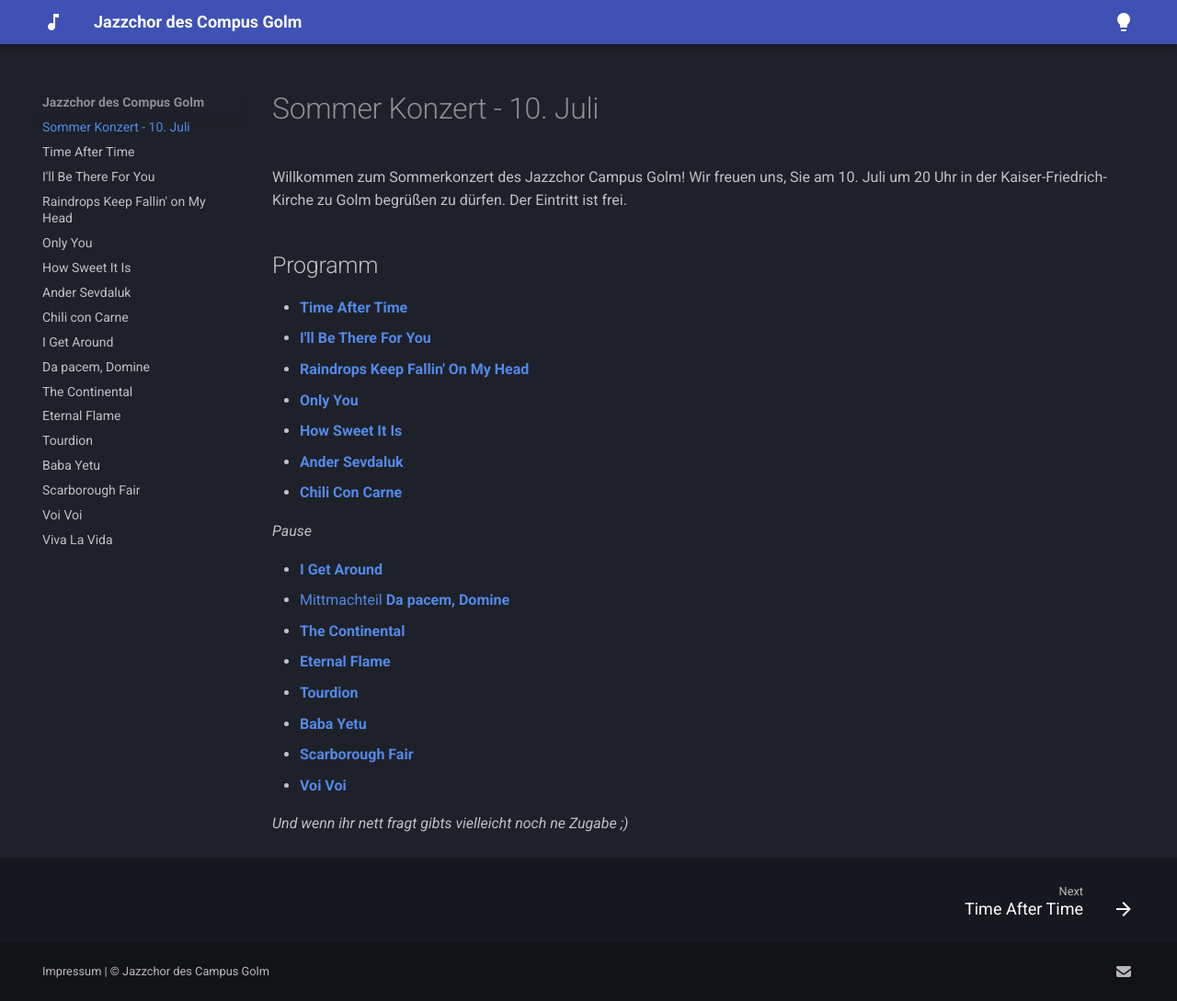
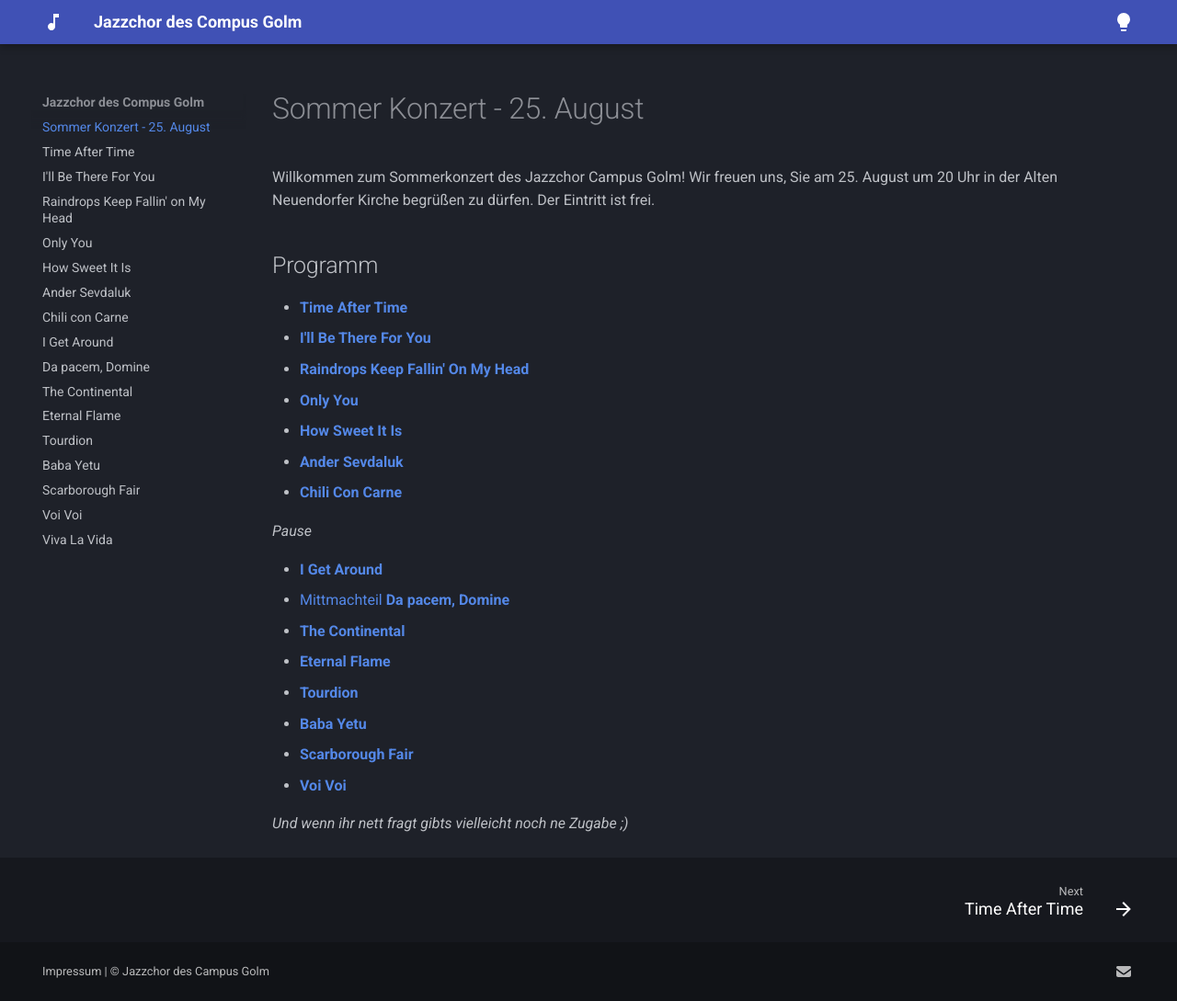
Before and after one commit to jusjusjus/jcg-setlist, an MkDocs documentation site: the page built from docs/index.md, in a window 1280 px wide and 1089 px high. Shown: the whole window at 92% size. Built offline with MkDocs 1.6.1 and Material for MkDocs 9.7.7, drawn with Linux system fonts in a browser that asks for light colours; plug-ins that fetch from the network failed and are left out.

Commit message:
Update welcome message

```diff
--- a/docs/index.md
+++ b/docs/index.md
@@ -3,10 +3,10 @@ hide:
   - toc
 ---
 
-# Sommer Konzert - 10. Juli
+# Sommer Konzert - 25. August
 
 Willkommen zum Sommerkonzert des Jazzchor Campus Golm! Wir freuen uns, Sie am
-10. Juli um 20 Uhr in der Kaiser-Friedrich-Kirche zu Golm begrüßen zu dürfen.
+25. August um 20 Uhr in der Alten Neuendorfer Kirche begrüßen zu dürfen.
 Der Eintritt ist frei.
 
 ## Programm
```
